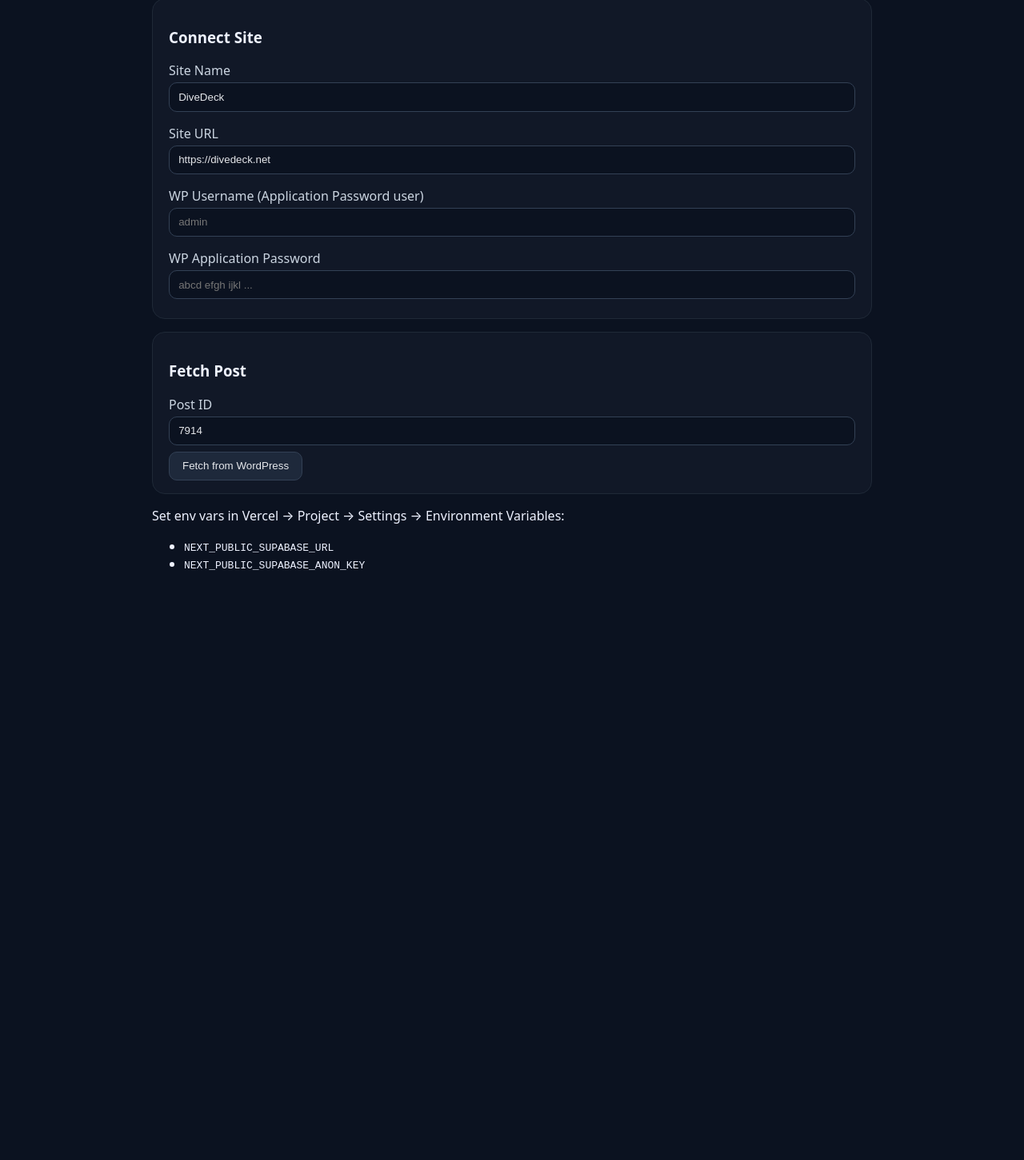
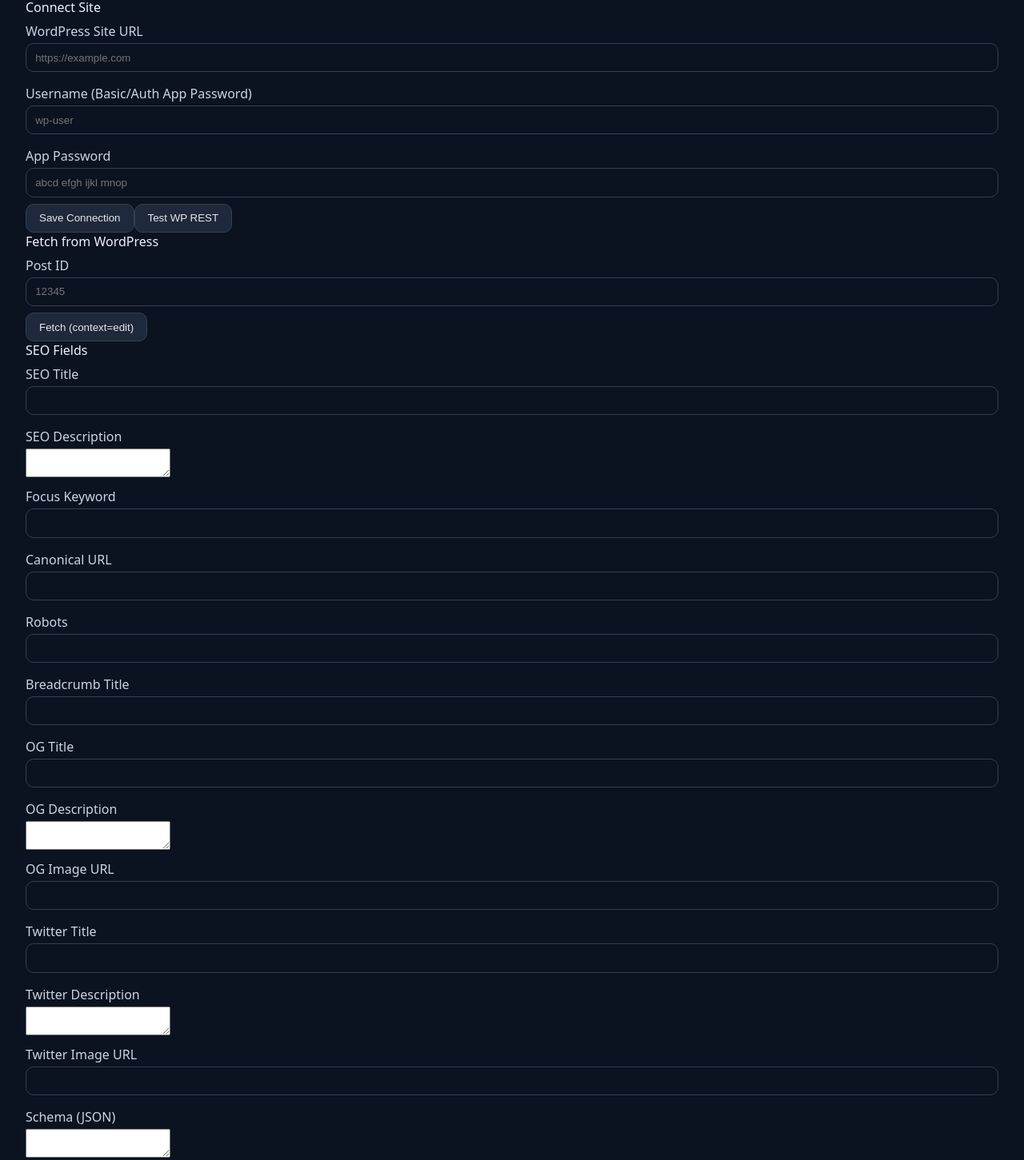
Before and after one commit to Divedeck/ddhq-lite, a Next.js app: page / in a window 1280 px wide. Shown: the part 93-1544 px from the top of the page at 80% size. Before the commit the page ends 857 px from the top, so only its background shows below. Built offline with nearby package versions, Linux system fonts and the light colour scheme.

Commit message:
Add files via upload

```diff
--- a/pages/index.tsx
+++ b/pages/index.tsx
@@ -1,224 +1,361 @@
-import { useState } from 'react';
-import { getSupabase } from '../lib/supabase';
+import React, { useMemo, useState } from "react";
 
-function decodeEntities(str: string) {
-  if (!str) return str as any;
-  const txt = typeof window !== 'undefined' ? document.createElement('textarea') : null;
-  if (!txt) return str as any;
-  txt.innerHTML = str;
-  return (txt as HTMLTextAreaElement).value;
+/**
+ * DDHQ Lite — Step 4
+ * SEO fields + save
+ *
+ * What this page does
+ * - Connect Site: store WP base URL and Basic Auth creds (username:app-password)
+ * - Fetch Post (?context=edit): pulls meta so Rank Math fields are available
+ * - Extracts Rank Math keys and maps them to a simple UI
+ * - Save SEO in App: POSTs a normalized record to /api/post_seo (upsert expected)
+ *
+ * Assumptions
+ * - Your WP has Application Passwords enabled (or Basic Auth) and REST API exposed
+ * - Your Next.js app provides an /api/post_seo endpoint that performs the upsert
+ *   to a table named `post_seo` with a unique key on (site_base_url, post_id)
+ * - You’re replacing only this file: pages/index.tsx
+ *
+ * Notes
+ * - We do NOT mutate the WordPress post meta here. We only read from WP,
+ *   let you edit in the UI, then save to your app’s `post_seo` (for later push).
+ */
+
+type RankMathSEO = {
+  title?: string;
+  description?: string;
+  focusKeyword?: string;
+  canonical?: string;
+  robots?: string;
+  schema?: string; // raw JSON or string
+  breadcrumbTitle?: string;
+  ogTitle?: string;
+  ogDescription?: string;
+  ogImage?: string;
+  twitterTitle?: string;
+  twitterDescription?: string;
+  twitterImage?: string;
+};
+
+type WPPostResponse = {
+  id: number;
+  link?: string;
+  slug?: string;
+  title?: { rendered?: string };
+  meta?: Record<string, any>;
+};
+
+function b64(input: string) {
+  if (typeof window === "undefined") return "";
+  return window.btoa(unescape(encodeURIComponent(input)));
 }
 
-// Rewrites image sources to go through /api/image proxy and activates lazy-loaded attributes.
-function normalizeContentHTML(html: string) {
-  if (!html) return html;
-
-  // Activate lazy attributes
-  html = html.replace(/\sdata-srcset=/gi, ' srcset=');
-  html = html.replace(/\sdata-src=/gi, ' src=');
-
-  // Force srcset entries through proxy
-  html = html.replace(/srcset=["']([^"']+)["']/gi, (_m, set) => {
-    const rebuilt = set
-      .split(',')
-      .map((part: string) => {
-        const p = part.trim();
-        if (!p) return p;
-        const pieces = p.split(/\s+/);
-        const url = pieces[0];
-        const size = pieces.slice(1).join(' ');
-        let absUrl = url;
-        if (url.startsWith('//')) absUrl = 'https:' + url;
-        const proxied = `/api/image?u=${encodeURIComponent(absUrl)}`;
-        return size ? `${proxied} ${size}` : proxied;
-      })
-      .join(', ');
-    return `srcset="${rebuilt}"`;
-  });
-
-  // Force <img src="..."> through proxy (only obvious images)
-  html = html.replace(/src=["']([^"']+)["']/gi, (_m, url) => {
-    const lower = url.toLowerCase();
-    const isImg = /(\.jpg|\.jpeg|\.png|\.gif|\.webp|\.avif)(\?|#|$)/.test(lower) || /\/wp-content\//i.test(lower);
-    if (!isImg) return _m;
-    let absUrl = url;
-    if (url.startsWith('//')) absUrl = 'https:' + url;
-    return `src="/api/image?u=${encodeURIComponent(absUrl)}"`;
-  });
-
-  return html;
+function loadFromLS<T>(key: string, fallback: T): T {
+  if (typeof window === "undefined") return fallback;
+  try {
+    const raw = window.localStorage.getItem(key);
+    return raw ? (JSON.parse(raw) as T) : fallback;
+  } catch {
+    return fallback;
+  }
 }
 
-type WPJson = any;
+function saveToLS(key: string, value: any) {
+  if (typeof window === "undefined") return;
+  window.localStorage.setItem(key, JSON.stringify(value));
+}
 
 export default function Home() {
-  const [siteName, setSiteName] = useState('DiveDeck');
-  const [siteUrl, setSiteUrl] = useState('https://divedeck.net');
-  const [wpUser, setWpUser] = useState('');
-  const [wpAppPass, setWpAppPass] = useState('');
-  const [postId, setPostId] = useState('7914');
-  const [loading, setLoading] = useState(false);
+  // Connection state
+  const [siteUrl, setSiteUrl] = useState<string>(loadFromLS("ddhq_siteUrl", ""));
+  const [username, setUsername] = useState<string>(loadFromLS("ddhq_username", ""));
+  const [appPassword, setAppPassword] = useState<string>(loadFromLS("ddhq_appPassword", ""));
+
+  // Post fetch state
+  const [postId, setPostId] = useState<string>("");
+  const [wpPost, setWpPost] = useState<WPPostResponse | null>(null);
+  const [seo, setSeo] = useState<RankMathSEO>({});
+  const [isFetching, setIsFetching] = useState(false);
+  const [isSaving, setIsSaving] = useState(false);
   const [error, setError] = useState<string | null>(null);
-  const [data, setData] = useState<any>(null);
-  const [siteRow, setSiteRow] = useState<any>(null);
-  const [saving, setSaving] = useState(false);
-  const [saveMsg, setSaveMsg] = useState<string | null>(null);
+  const [info, setInfo] = useState<string | null>(null);
 
-  async function ensureSite() {
-    const supabase = getSupabase();
-    const { data, error } = await supabase
-      .from('sites')
-      .upsert({
-        name: siteName,
-        base_url: siteUrl.replace(/\/$/, ''),
-        wp_user: wpUser,
-        wp_app_password: wpAppPass
-      }, { onConflict: 'base_url' })
-      .select()
-      .single();
-    if (error) throw error;
-    setSiteRow(data);
-    return data;
+  const authHeader = useMemo(() => {
+    if (!username || !appPassword) return "";
+    return `Basic ${b64(`${username}:${appPassword}`)}`;
+  }, [username, appPassword]);
+
+  function persistConn() {
+    saveToLS("ddhq_siteUrl", siteUrl);
+    saveToLS("ddhq_username", username);
+    saveToLS("ddhq_appPassword", appPassword);
+    setInfo("Connection saved locally.");
+    setTimeout(() => setInfo(null), 2000);
+  }
+
+  async function testConnection() {
+    setError(null);
+    setInfo(null);
+    try {
+      if (!siteUrl) throw new Error("Add your Site URL first.");
+      const r = await fetch(
+        `${siteUrl.replace(/\/+$/, "")}/wp-json/`,
+        { headers: authHeader ? { Authorization: authHeader } : undefined }
+      );
+      if (!r.ok) throw new Error(`WP REST check failed (${r.status})`);
+      setInfo("WordPress REST API reachable.");
+      setTimeout(() => setInfo(null), 2500);
+    } catch (e: any) {
+      setError(e?.message || "Connection test failed.");
+    }
+  }
+
+  function extractRankMath(meta: Record<string, any> | undefined): RankMathSEO {
+    const m = meta || {};
+    // Common Rank Math meta keys (underscore variants returned by WP)
+    const title = m["_rank_math_title"] ?? m["rank_math_title"] ?? "";
+    const description = m["_rank_math_description"] ?? m["rank_math_description"] ?? "";
+    const focusKeyword = m["_rank_math_focus_keyword"] ?? m["rank_math_focus_keyword"] ?? "";
+
+    const canonical = m["rank_math_canonical_url"] ?? m["_rank_math_canonical_url"] ?? m["canonical"] ?? "";
+    const robots = m["rank_math_robots"] ?? m["_rank_math_robots"] ?? m["robots"] ?? "";
+
+    const schema = (() => {
+      const raw = m["rank_math_schema"] ?? m["_rank_math_schema"] ?? m["schema"];
+      if (!raw) return "";
+      try {
+        return typeof raw === "string" ? raw : JSON.stringify(raw, null, 2);
+      } catch {
+        return String(raw);
+      }
+    })();
+
+    const breadcrumbTitle = m["rank_math_breadcrumb_title"] ?? m["_rank_math_breadcrumb_title"] ?? "";
+
+    // OG/Twitter often live under these keys; projects vary so we accept common alternates
+    const ogTitle = m["rank_math_facebook_title"] ?? m["_rank_math_facebook_title"] ?? m["og_title"] ?? "";
+    const ogDescription = m["rank_math_facebook_description"] ?? m["_rank_math_facebook_description"] ?? m["og_description"] ?? "";
+    const ogImage = m["rank_math_facebook_image"] ?? m["_rank_math_facebook_image"] ?? m["og_image"] ?? "";
+
+    const twitterTitle = m["rank_math_twitter_title"] ?? m["_rank_math_twitter_title"] ?? m["twitter_title"] ?? "";
+    const twitterDescription = m["rank_math_twitter_description"] ?? m["_rank_math_twitter_description"] ?? m["twitter_description"] ?? "";
+    const twitterImage = m["rank_math_twitter_image"] ?? m["_rank_math_twitter_image"] ?? m["twitter_image"] ?? "";
+
+    return {
+      title,
+      description,
+      focusKeyword,
+      canonical,
+      robots,
+      schema,
+      breadcrumbTitle,
+      ogTitle,
+      ogDescription,
+      ogImage,
+      twitterTitle,
+      twitterDescription,
+      twitterImage,
+    };
   }
 
   async function fetchPost() {
     setError(null);
-    setData(null);
-    setSaveMsg(null);
-    setLoading(true);
+    setInfo(null);
+    setIsFetching(true);
+    setWpPost(null);
     try {
-      const site = await ensureSite();
+      if (!siteUrl) throw new Error("Add your Site URL first.");
+      if (!postId) throw new Error("Enter a Post ID.");
 
-      const url = `${siteUrl.replace(/\/$/,'')}/wp-json/wp/v2/posts/${postId}?_embed=1`;
-      const headers: Record<string,string> = {};
-      if (wpUser && wpAppPass && typeof window !== 'undefined') {
-        const token = btoa(`${wpUser}:${wpAppPass}`);
-        headers['Authorization'] = `Basic ${token}`;
-      }
-      const res = await fetch(url, { headers });
-      if (!res.ok) { throw new Error(`WP responded ${res.status}`); }
-      const json: WPJson = await res.json();
+      const url = `${siteUrl.replace(/\/+$/, "")}/wp-json/wp/v2/posts/${postId}?context=edit`;
+      const r = await fetch(url, {
+        headers: {
+          "Accept": "application/json",
+          ...(authHeader ? { Authorization: authHeader } : {}),
+        },
+      });
 
-      const rawContent = json?.content?.rendered || '';
-      const content = normalizeContentHTML(rawContent);
-      const title = decodeEntities(json?.title?.rendered || '');
-      const link = json?.link || '';
-      const slug = json?.slug || '';
-      const status = json?.status || '';
-      const modified = json?.modified ? new Date(json.modified).toISOString() : null;
-      const excerpt = decodeEntities(json?.excerpt?.rendered || '').replace(/<[^>]*>/g, '');
-
-      // Featured image
-      let featuredUrl = '';
-      let featuredAlt = '';
-      const media = json?._embedded?.['wp:featuredmedia']?.[0];
-      if (media) {
-        let url0 = media?.source_url || media?.media_details?.sizes?.full?.source_url || '';
-        featuredAlt = media?.alt_text || media?.title?.rendered || '';
-        if (url0) {
-          if (url0.startsWith('//')) url0 = 'https:' + url0;
-          if (url0.startsWith('/')) url0 = `${siteUrl.replace(/\/$/,'')}${url0}`;
-          if (url0.startsWith('http://')) url0 = url0.replace('http://','https://');
-          featuredUrl = `/api/image?u=${encodeURIComponent(url0)}`;
-        }
+      if (!r.ok) {
+        const text = await r.text();
+        throw new Error(`Fetch failed (${r.status}): ${text.slice(0, 200)}`);
       }
 
-      setData({ title, content, link, slug, status, modified, excerpt, featuredUrl, featuredAlt, raw: json, site });
-    } catch (e:any) {
-      setError(e.message || 'Unknown error');
+      const data = (await r.json()) as WPPostResponse;
+      setWpPost(data);
+      setSeo(extractRankMath(data.meta));
+      setInfo("Post fetched. SEO fields populated.");
+      setTimeout(() => setInfo(null), 2500);
+    } catch (e: any) {
+      setError(e?.message || "Failed to fetch post.");
     } finally {
-      setLoading(false);
+      setIsFetching(false);
     }
   }
 
-  async function saveInApp() {
-    if (!data?.raw || !siteRow?.id) return;
-    setSaving(true); setSaveMsg(null); setError(null);
+  async function saveSEO() {
+    setError(null);
+    setInfo(null);
+    setIsSaving(true);
     try {
-      const supabase = getSupabase();
-      const site_id = siteRow.id;
-      const wp_post_id = data.raw.id;
-      const { error: pErr } = await supabase
-        .from('posts')
-        .upsert({
-          site_id,
-          wp_post_id,
-          slug: data.slug,
-          permalink: data.link,
-          status: data.status === 'publish' ? 'published' : data.status,
-          title: data.title,
-          content_html: data.content,
-          excerpt: data.excerpt,
-          featured_image_url: data.featuredUrl || null,
-          featured_image_alt: data.featuredAlt || null,
-          author: data.raw?._embedded?.author?.[0]?.name || null,
-          categories: data.raw?._embedded?.terms?.[0] || null,
-          tags: data.raw?._embedded?.terms?.[1] || null,
-          last_wp_modified: data.modified,
-          last_synced_at: new Date().toISOString()
-        }, { onConflict: 'site_id,wp_post_id' });
-      if (pErr) throw pErr;
-      setSaveMsg('Saved in DDHQ Lite 👍');
-    } catch (e:any) {
-      setError(e.message || 'Save failed');
+      if (!siteUrl) throw new Error("Add your Site URL first.");
+      if (!postId) throw new Error("Enter a Post ID before saving.");
+
+      // Normalize payload for your app's upsert
+      const payload = {
+        site_base_url: siteUrl.replace(/\/+$/, ""),
+        post_id: Number(postId),
+        post_slug: wpPost?.slug || null,
+        post_link: wpPost?.link || null,
+        source: "ddhq-lite-step4",
+        fetched_at: new Date().toISOString(),
+        seo: {
+          title: seo.title ?? "",
+          description: seo.description ?? "",
+          focusKeyword: seo.focusKeyword ?? "",
+          canonical: seo.canonical ?? "",
+          robots: seo.robots ?? "",
+          schema: seo.schema ?? "",
+          breadcrumbTitle: seo.breadcrumbTitle ?? "",
+          ogTitle: seo.ogTitle ?? "",
+          ogDescription: seo.ogDescription ?? "",
+          ogImage: seo.ogImage ?? "",
+          twitterTitle: seo.twitterTitle ?? "",
+          twitterDescription: seo.twitterDescription ?? "",
+          twitterImage: seo.twitterImage ?? "",
+        },
+      };
+
+      // POST to your app’s API. Expectation: upsert into `post_seo` table.
+      const resp = await fetch("/api/post_seo", {
+        method: "POST",
+        headers: { "Content-Type": "application/json" },
+        body: JSON.stringify(payload),
+      });
+
+      if (!resp.ok) {
+        const t = await resp.text();
+        throw new Error(`Save failed (${resp.status}): ${t.slice(0, 200)}`);
+      }
+
+      setInfo("Saved to post_seo (upsert).");
+      setTimeout(() => setInfo(null), 2500);
+    } catch (e: any) {
+      setError(e?.message || "Failed to save SEO.");
     } finally {
-      setSaving(false);
+      setIsSaving(false);
     }
   }
 
+  function Field({
+    label, value, onChange, textarea = false, placeholder
+  }: {
+    label: string;
+    value?: string;
+    onChange: (v: string) => void;
+    textarea?: boolean;
+    placeholder?: string;
+  }) {
+    return (
+      <div className="flex flex-col gap-1">
+        <label className="text-sm font-medium">{label}</label>
+        {textarea ? (
+          <textarea
+            className="border rounded-lg p-2 min-h-[90px]"
+            value={value || ""}
+            onChange={(e) => onChange(e.target.value)}
+            placeholder={placeholder}
+          />
+        ) : (
+          <input
+            className="border rounded-lg p-2"
+            value={value || ""}
+            onChange={(e) => onChange(e.target.value)}
+            placeholder={placeholder}
+          />
+        )}
+      </div>
+    );
+  }
+
   return (
-    <div className="wrap">
-      <h1>DDHQ Lite — WP Fetch + Save</h1>
+    <div className="max-w-5xl mx-auto p-6 flex flex-col gap-6">
+      <h1 className="text-2xl font-bold">DDHQ Lite — Step 4 (SEO fields + save)</h1>
 
-      <div className="card">
-        <h3>Connect Site</h3>
-        <label>Site Name</label>
-        <input value={siteName} onChange={e=>setSiteName(e.target.value)} placeholder="DiveDeck" />
-        <label>Site URL</label>
-        <input value={siteUrl} onChange={e=>setSiteUrl(e.target.value)} placeholder="https://example.com" />
-        <label>WP Username (Application Password user)</label>
-        <input value={wpUser} onChange={e=>setWpUser(e.target.value)} placeholder="admin" />
-        <label>WP Application Password</label>
-        <input value={wpAppPass} onChange={e=>setWpAppPass(e.target.value)} placeholder="abcd efgh ijkl ..." />
+      {/* Connection Card */}
+      <div className="border rounded-2xl p-4 flex flex-col gap-3 shadow-sm">
+        <div className="text-lg font-semibold">Connect Site</div>
+        <div className="grid grid-cols-1 md:grid-cols-3 gap-3">
+          <Field label="WordPress Site URL" value={siteUrl} onChange={setSiteUrl} placeholder="https://example.com" />
+          <Field label="Username (Basic/Auth App Password)" value={username} onChange={setUsername} placeholder="wp-user" />
+          <Field label="App Password" value={appPassword} onChange={setAppPassword} placeholder="abcd efgh ijkl mnop" />
+        </div>
+        <div className="flex gap-2">
+          <button
+            className="px-4 py-2 rounded-xl border bg-gray-50 hover:bg-gray-100"
+            onClick={persistConn}
+          >
+            Save Connection
+          </button>
+          <button
+            className="px-4 py-2 rounded-xl border bg-gray-50 hover:bg-gray-100"
+            onClick={testConnection}
+          >
+            Test WP REST
+          </button>
+        </div>
+        {info && <div className="text-green-700 text-sm">{info}</div>}
+        {error && <div className="text-red-700 text-sm">{error}</div>}
       </div>
 
-      <div className="card">
-        <h3>Fetch Post</h3>
-        <label>Post ID</label>
-        <input value={postId} onChange={e=>setPostId(e.target.value)} />
-        <button onClick={fetchPost} disabled={loading}>
-          {loading ? 'Fetching…' : 'Fetch from WordPress'}
-        </button>
+      {/* Fetch Card */}
+      <div className="border rounded-2xl p-4 flex flex-col gap-3 shadow-sm">
+        <div className="text-lg font-semibold">Fetch from WordPress</div>
+        <div className="grid grid-cols-1 md:grid-cols-3 gap-3 items-end">
+          <Field label="Post ID" value={postId} onChange={setPostId} placeholder="12345" />
+          <button
+            className="px-4 py-2 rounded-xl border bg-gray-50 hover:bg-gray-100"
+            onClick={fetchPost}
+            disabled={isFetching}
+          >
+            {isFetching ? "Fetching…" : "Fetch (context=edit)"}
+          </button>
+          {wpPost?.title?.rendered && (
+            <div className="text-sm text-gray-600 truncate">
+              Title: <span className="font-medium">{wpPost.title.rendered}</span>
+            </div>
+          )}
+        </div>
       </div>
 
-      {error && <div className="error">Error: {error}</div>}
-      {saveMsg && <div className="card" style={{borderColor:'#14532d'}}>✅ {saveMsg}</div>}
-
-      {data && (
-        <div className="card">
-          <h2>Preview</h2>
-          <p><strong>Title:</strong> {data.title}</p>
-          <p><strong>Permalink:</strong> <a href={data.link} target="_blank" rel="noreferrer">{data.link}</a></p>
-          {data.featuredUrl && (
-            <p><img src={data.featuredUrl} alt={data.featuredAlt || ''} style={{maxWidth:'100%'}}/></p>
-          )}
-          <div className="content" dangerouslySetInnerHTML={{__html: data.content}} />
-          <div style={{marginTop:'1rem'}}>
-            <button onClick={saveInApp} disabled={saving}>{saving ? 'Saving…' : 'Save in App'}</button>
+      {/* SEO Fields Card */}
+      <div className="border rounded-2xl p-4 flex flex-col gap-4 shadow-sm">
+        <div className="text-lg font-semibold">SEO Fields</div>
+        <div className="grid grid-cols-1 md:grid-cols-2 gap-4">
+          <Field label="SEO Title" value={seo.title} onChange={(v) => setSeo({ ...seo, title: v })} />
+          <Field label="SEO Description" value={seo.description} onChange={(v) => setSeo({ ...seo, description: v })} textarea />
+          <Field label="Focus Keyword" value={seo.focusKeyword} onChange={(v) => setSeo({ ...seo, focusKeyword: v })} />
+          <Field label="Canonical URL" value={seo.canonical} onChange={(v) => setSeo({ ...seo, canonical: v })} />
+          <Field label="Robots" value={seo.robots} onChange={(v) => setSeo({ ...seo, robots: v })} />
+          <Field label="Breadcrumb Title" value={seo.breadcrumbTitle} onChange={(v) => setSeo({ ...seo, breadcrumbTitle: v })} />
+          <Field label="OG Title" value={seo.ogTitle} onChange={(v) => setSeo({ ...seo, ogTitle: v })} />
+          <Field label="OG Description" value={seo.ogDescription} onChange={(v) => setSeo({ ...seo, ogDescription: v })} textarea />
+          <Field label="OG Image URL" value={seo.ogImage} onChange={(v) => setSeo({ ...seo, ogImage: v })} />
+          <Field label="Twitter Title" value={seo.twitterTitle} onChange={(v) => setSeo({ ...seo, twitterTitle: v })} />
+          <Field label="Twitter Description" value={seo.twitterDescription} onChange={(v) => setSeo({ ...seo, twitterDescription: v })} textarea />
+          <Field label="Twitter Image URL" value={seo.twitterImage} onChange={(v) => setSeo({ ...seo, twitterImage: v })} />
+          <div className="md:col-span-2">
+            <Field label="Schema (JSON)" value={seo.schema} onChange={(v) => setSeo({ ...seo, schema: v })} textarea />
           </div>
-          <details>
-            <summary>Raw JSON</summary>
-            <pre>{JSON.stringify(data.raw, null, 2)}</pre>
-          </details>
         </div>
-      )}
-
-      <div className="help">
-        <p>Set env vars in Vercel → Project → Settings → Environment Variables:</p>
-        <ul>
-          <li><code>NEXT_PUBLIC_SUPABASE_URL</code></li>
-          <li><code>NEXT_PUBLIC_SUPABASE_ANON_KEY</code></li>
-        </ul>
+        <div>
+          <button
+            className="px-4 py-2 rounded-xl border bg-gray-50 hover:bg-gray-100"
+            onClick={saveSEO}
+            disabled={isSaving}
+          >
+            {isSaving ? "Saving…" : "Save SEO in App (upsert to post_seo)"}
+          </button>
+        </div>
       </div>
     </div>
   );
```
Also changed, not shown: 1 other file (tests, documents, lock files or other folders).
